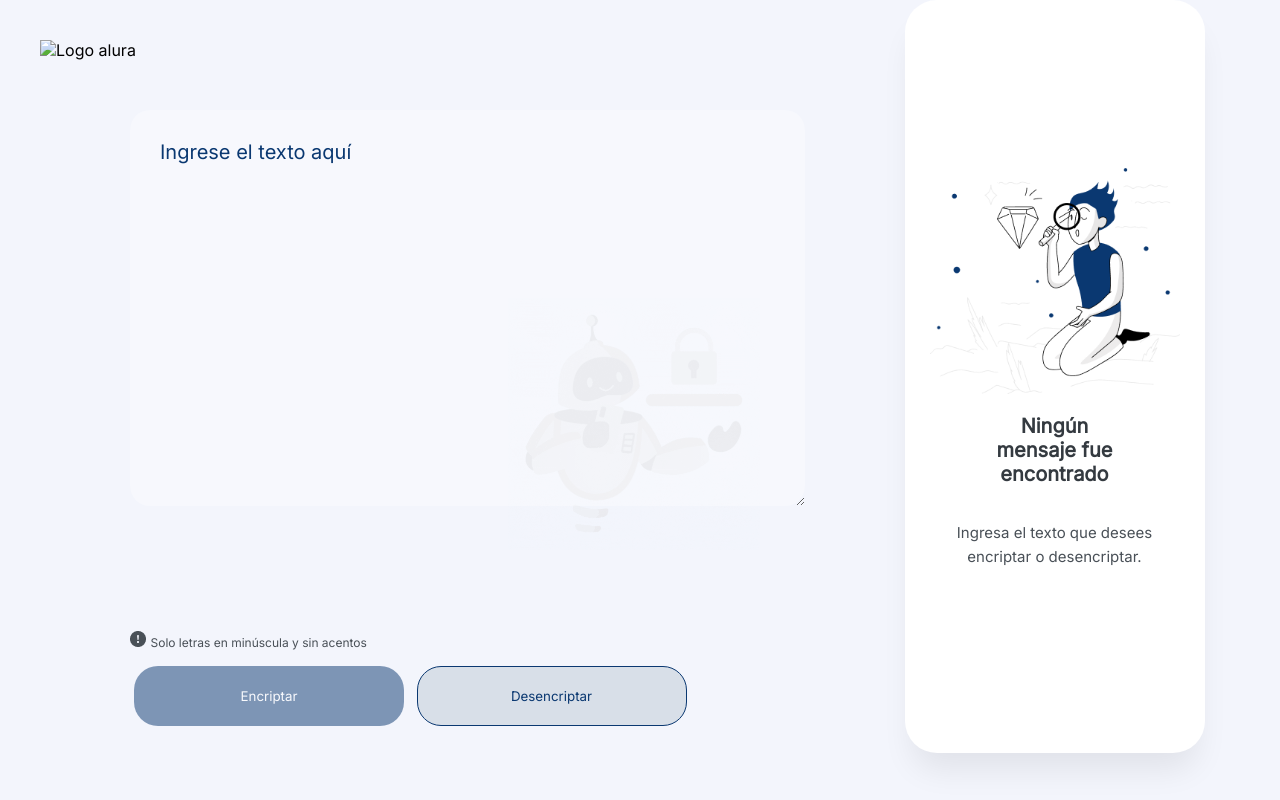
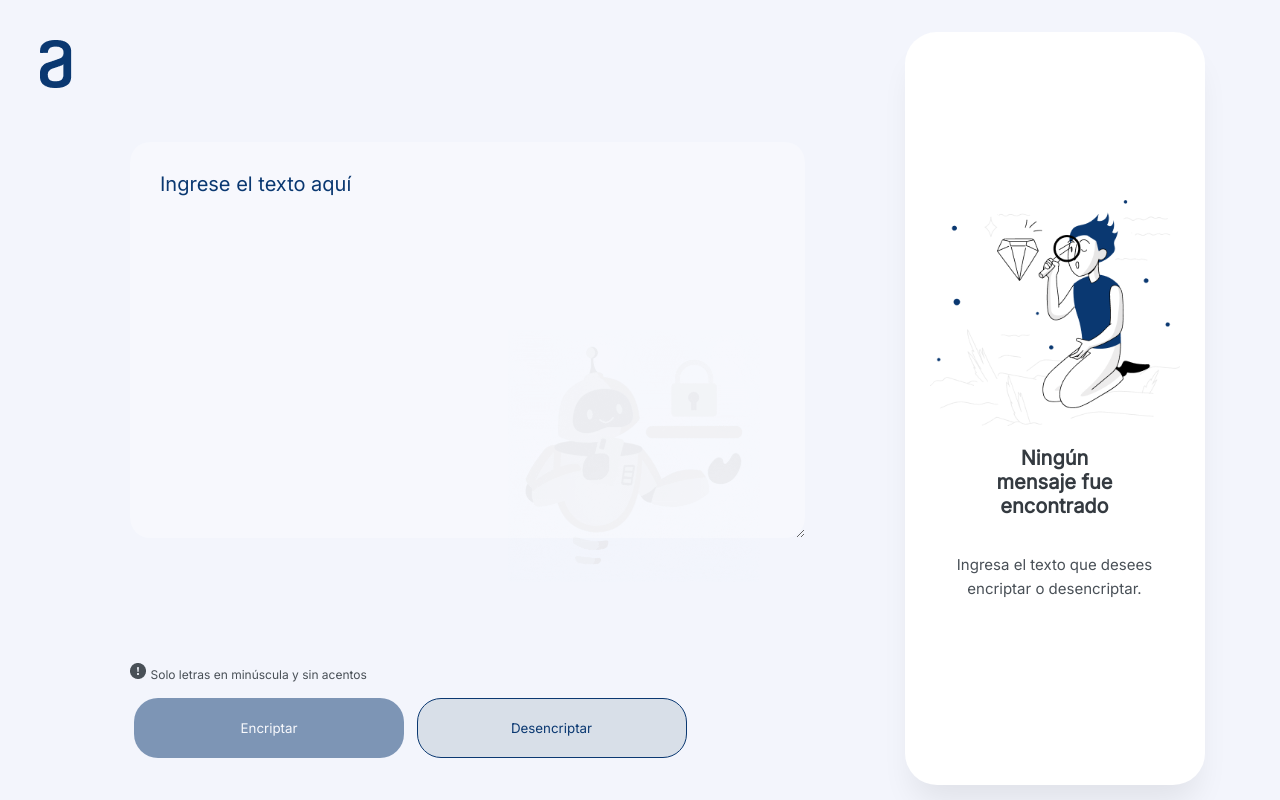
Before and after one commit to marrsd/Encriptador-de-texto---Alura-Challenges-ONE, a plain HTML site: page index.html in a window 1280 px wide. Shown: the top 800 px of the page. Drawn offline with Linux system fonts and the light colour scheme; the site is published under a folder, as on GitHub Pages, so addresses that start at the root find nothing.

Commit message:
Corrección en Logo

```diff
--- a/index.html
+++ b/index.html
@@ -15,7 +15,9 @@
 
     <header>
         <nav>
-            <img src="/assets/logo.png" alt="Logo alura">
+            <a href="https://www.aluracursos.com/" target="_blank">
+                <img src="./assets/logo.png" alt="Logo alura">
+            </a>
         </nav>
     </header>
 
```
